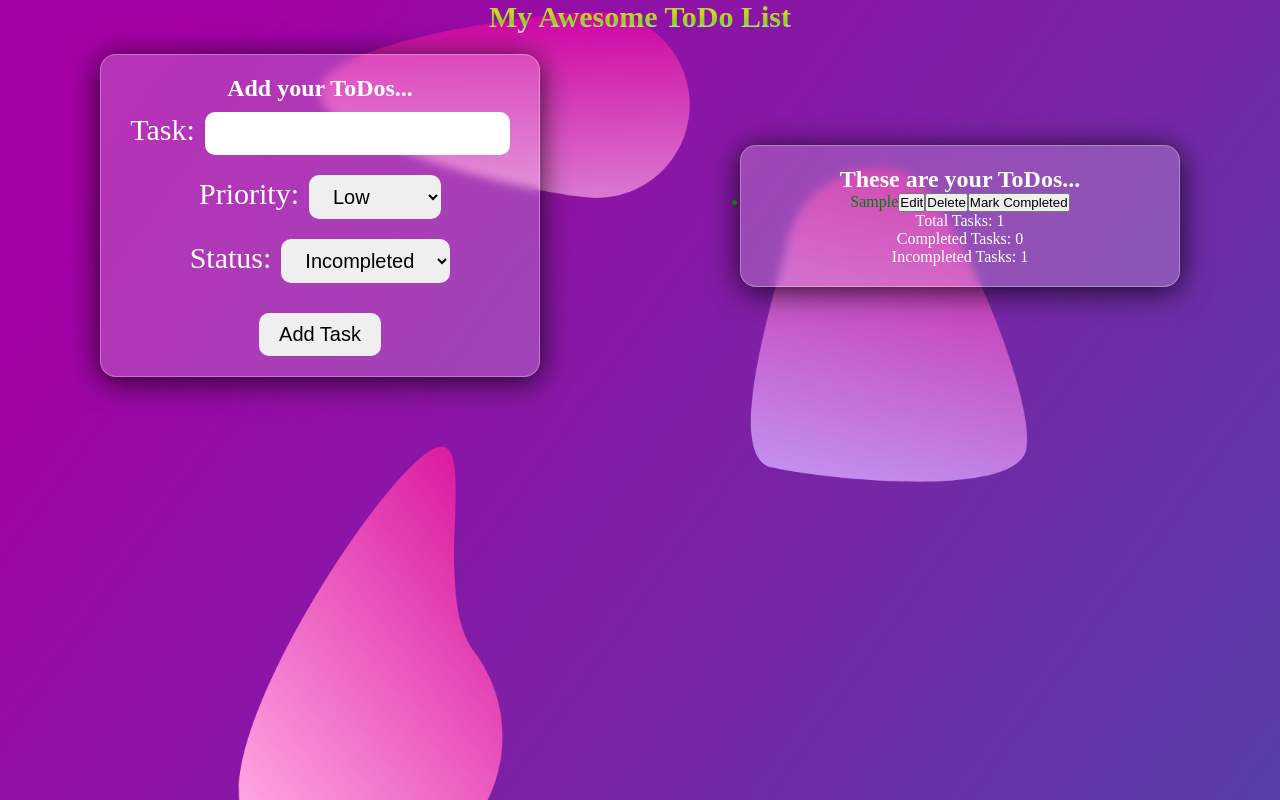
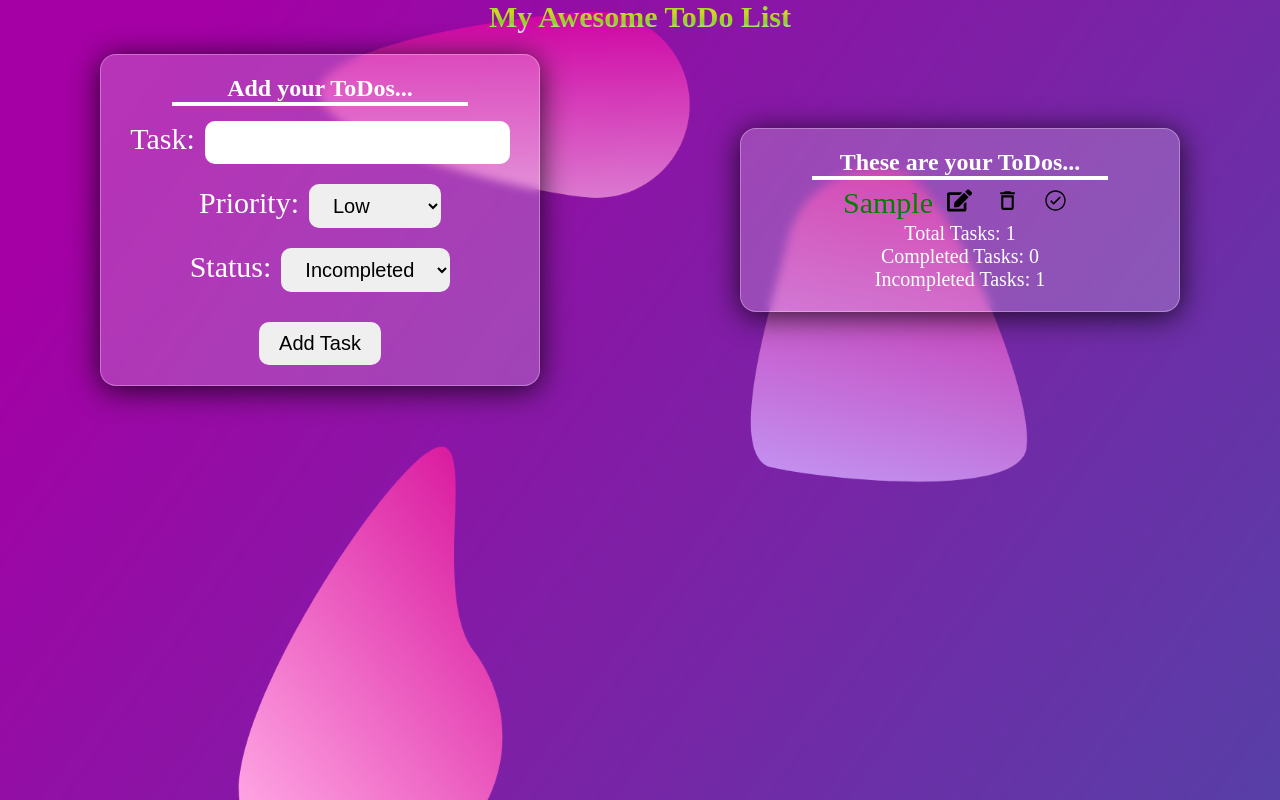
Before and after one commit to Miraz9907/react-todo-list-app, a React (Vite) app: page / in a window 1280 px wide. Both pictures are taken after typing "Sample" into the empty fields and a click on the button "Add Task". Built offline with nearby package versions, Linux system fonts and the light colour scheme.

Commit message:
add react icons

```diff
--- a/package.json
+++ b/package.json
@@ -11,7 +11,8 @@
   },
   "dependencies": {
     "react": "^18.2.0",
-    "react-dom": "^18.2.0"
+    "react-dom": "^18.2.0",
+    "react-icons": "^5.0.1"
   },
   "devDependencies": {
     "@types/react": "^18.2.55",
--- a/src/components/TodoList/TodoList.css
+++ b/src/components/TodoList/TodoList.css
@@ -28,6 +28,12 @@
     backdrop-filter: blur(5px);
 }
 
+.card hr{
+    width: 70%;
+    margin: auto;
+    border: 2px solid;
+    margin-bottom: 5px;
+}
 label{
     margin: 10px 0px;
     font-size: 30px;
@@ -58,3 +64,25 @@ select{
     border: none;
     outline: none;
 }
+.todo-list li{
+    font-size: 30px;
+    list-style: none;
+}
+.todo-list button{
+    margin-left:5px ;
+    font-size: 25px;
+    padding: 3px 9px;
+    background-color: transparent;
+    border: none;
+    outline: none;
+}
+
+.task-info{
+    font-size: 20px;
+}
+@media (max-width:688px){
+    .container{
+        flex-direction: column;
+    }
+
+}
--- a/src/components/TodoList/TodoList.jsx
+++ b/src/components/TodoList/TodoList.jsx
@@ -1,6 +1,9 @@
 import { useState } from "react";
+import { useEffect } from "react";
 import "./TodoList.css";
-import { useEffect } from "react";
+import {FaEdit } from 'react-icons/fa';
+import { MdDeleteOutline } from "react-icons/md";
+import { IoIosCheckmarkCircleOutline } from "react-icons/io";
 
 const priorities = {
     low: "green",
@@ -113,6 +116,7 @@ const TodoList = () => {
             <div className="container">
                 <div className="card">
                     <h2 className="">Add your ToDos...</h2>
+                    <hr />
                     <label>
                         Task:
                         <input type="text" value={input} onChange={handleInputChange} />
@@ -139,19 +143,20 @@ const TodoList = () => {
 
                 <div className="card">
                 <h2 className="">These are your ToDos...</h2>
-                    <ul>
+                <hr />
+                    <ul className="todo-list">
                         {tasks.map((task) => (
-                            <li key={task.id} style={{ color: priorities[task.priority], textDecoration: task.status === 'completed' ? 'line-through' : 'none' }}>
+                            <li  key={task.id} style={{ color: priorities[task.priority], textDecoration: task.status === 'completed' ? 'line-through' : 'none' }}>
                             {task.text}
-                            <button onClick={() => handleEditTask(task.id)}>Edit</button>
-                            <button onClick={() => handleDeleteTask(task.id)}>Delete</button>
+                            <button  onClick={() => handleEditTask(task.id)}> <FaEdit></FaEdit> </button>
+                            <button onClick={() => handleDeleteTask(task.id)}> <MdDeleteOutline /> </button>
                             <button onClick={() => handleToggleStatus(task.id)}>
-                            {task.status === 'incomplete' ? 'Mark Completed' : 'Mark Incomplete'}
+                            {task.status === 'incomplete' ? <IoIosCheckmarkCircleOutline></IoIosCheckmarkCircleOutline> : 'X'}
                             </button>
                         </li>
                         ))}
                     </ul>
-                    <div>
+                    <div className="task-info">
                         <p>Total Tasks: {totalTasks}</p>
                         <p>Completed Tasks: {completedTasks}</p>
                         <p>Incompleted Tasks: {incompletedTasks}</p>
```
Also changed, not shown: 1 other file (tests, documents, lock files or other folders).
